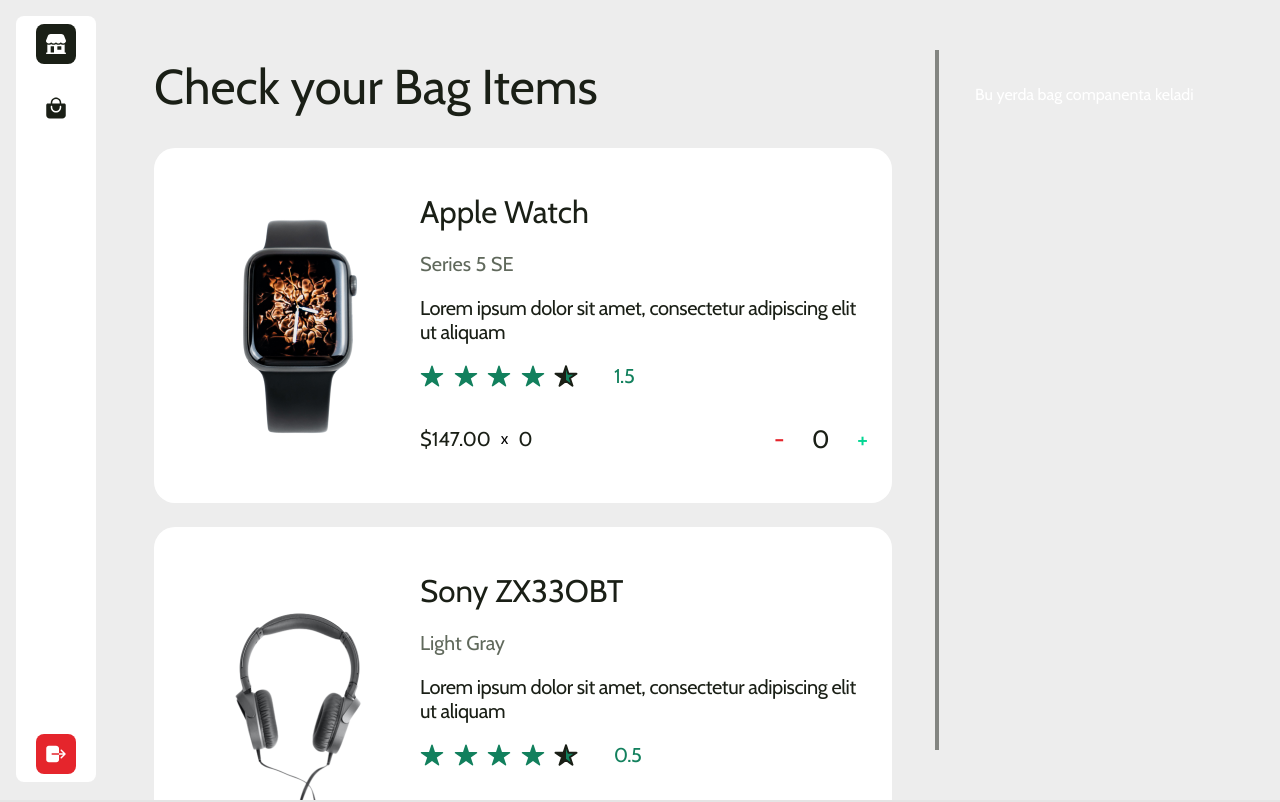
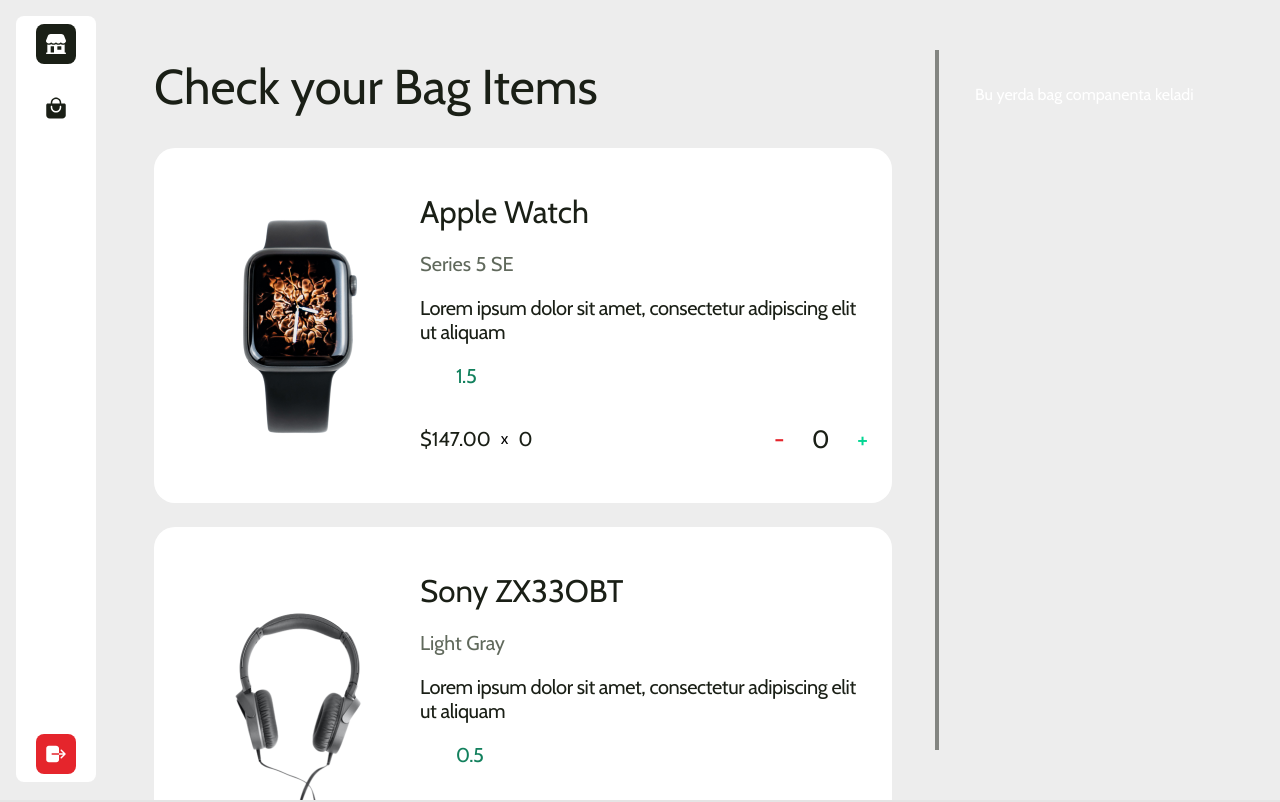
Before and after one commit to MuhammaddiyorQobulov/Phone-shop, a React (Create React App) app: page / in a window 1280 px wide. Shown: the top 802 px of the page. Built offline with nearby package versions, Linux system fonts and the light colour scheme.

Commit message:
last codes

```diff
--- a/src/app.jsx
+++ b/src/app.jsx
@@ -2,11 +2,14 @@ import { Component } from "react";
 import Dashboard from "./pages/dashboard/dashboard";
 import Login from "./pages/login/login";
 import BagItems from "./pages/bag-items/bag-items";
-
+import products from "./products";
 class App extends Component {
-  state = {};
+  state = {
+    products: products,
+  };
 
   render() {
+    console.log(this.state);
     return (
       <div className="App">
         <BagItems />
--- a/src/pages/bag-items/bag-item.jsx
+++ b/src/pages/bag-items/bag-item.jsx
@@ -1,10 +1,16 @@
 import React, { Component } from "react";
-import { star, starHalf } from "./../../assets/icons";
+import { star, starHalf, starOutline } from "./../../assets/icons";
 import "./bag-items.scss";
 
 class BagItem extends Component {
+
+
+
   render() {
     const { product } = this.props;
+
+
+
     return (
       <div className="bag-item">
         <div className="bag-items-box">
@@ -18,13 +24,7 @@ class BagItem extends Component {
               Lorem ipsum dolor sit amet, consectetur adipiscing elit ut aliquam
             </p>
             <div className="bag-items__starts-vs-rate">
-              <span className="bag-items__starts">
-                {star}
-                {star}
-                {star}
-                {star}
-                {starHalf}
-              </span>
+              <span className="bag-items__starts"></span>
               <span className="bag-items__rate">{product.rate}</span>
             </div>
             <div className="bag-items-box__description__price-part">
--- a/src/pages/view/view.jsx
+++ b/src/pages/view/view.jsx
@@ -1,5 +1,6 @@
 import React, { Component } from "react";
 import SideBar from "../../components/side-bar/side-bar";
+import products from "../../products";
 
 import "./view.scss";
 
```
